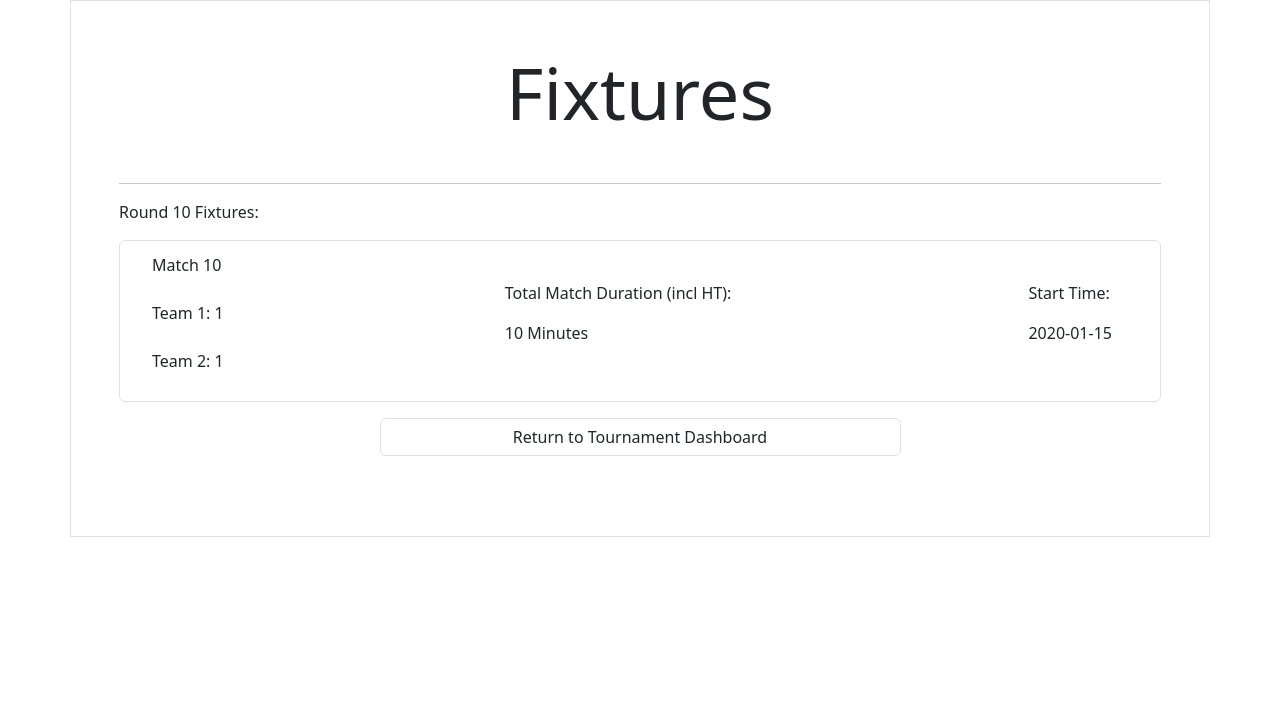
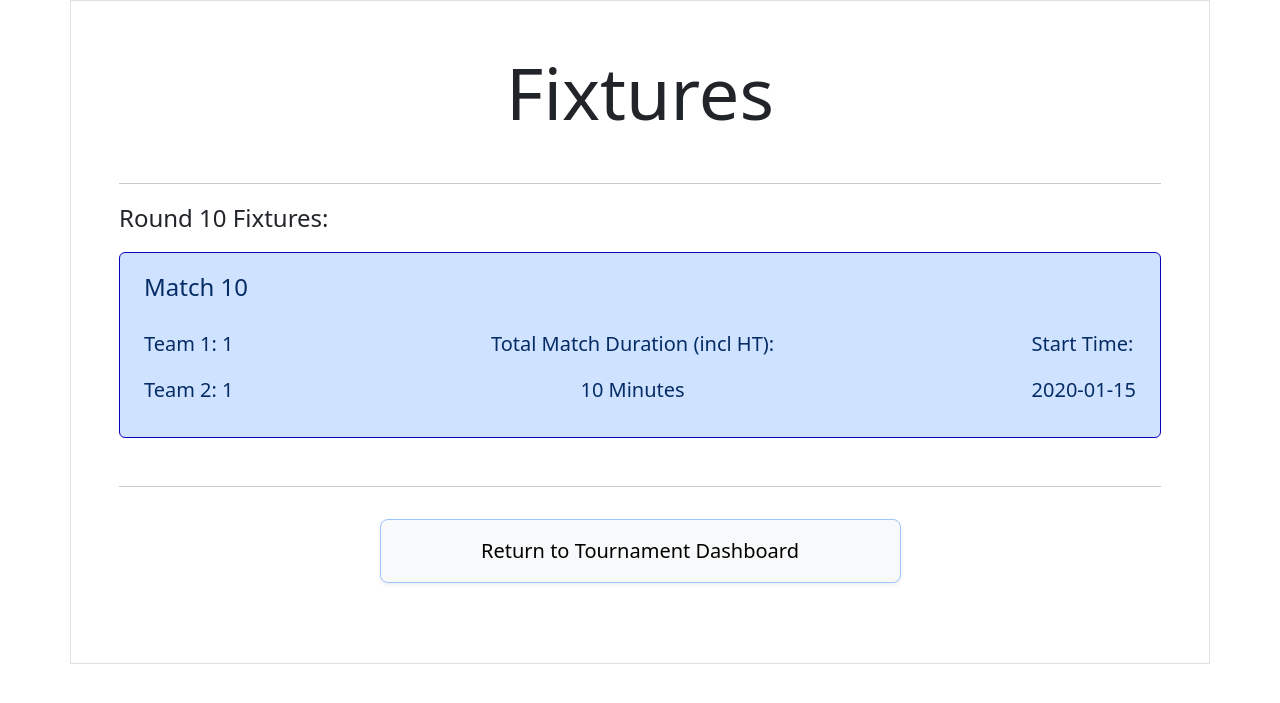
Before and after one commit to Ben-Wright-23/NEA-Project, a Flask app: template templates/fixtures.html in a window 1280 px wide. Shown: the top 703 px of the page. Run offline with Flask 3, Linux system fonts and the light colour scheme; the template is opened without the code that fills it: most values are stand-ins (such as "Sample title", 1, 10 or a date in 2020).

Commit message:
Continued adding the theme to more pages

```diff
--- a/static/styles.css
+++ b/static/styles.css
@@ -49,3 +49,8 @@
     border: 3px solid #04AA6D;
 }
 /* Makes the tournament winner congratulations have a green background and left sided border */
+
+.navyBorder {
+    border: 1px solid #0900b8;
+    /* Gives the applied a navy border */
+}
--- a/templates/creationForm.html
+++ b/templates/creationForm.html
@@ -56,7 +56,7 @@
                     <input style = "width:20px; height:20px;" class="form-check-input" type="radio" id="32" name="numTeams" value="32">
                     <label class="form-check-label fs-5 mx-3" for="32">32</label>
                 </div>
-                <!-- Creates labelled list of options horizontally with margin vertically for users to select one option of how many teams their tournament will contain -->
+                <!-- Creates labelled list of options displayed horizontally with margin vertically for users to select one option of how many teams their tournament will contain -->
                 <!-- Inputs have form check input bootstrap styling and a fixed size of 20px by 20px -->
                 <!-- Labels have form check label bootstrap styling, a larger font to emphasise it and a horizontal margin -->
             </div>
--- a/templates/fixtures.html
+++ b/templates/fixtures.html
@@ -24,77 +24,70 @@
         <!-- Creates a horizontal line to separate the heading form the rest of the page -->
         {% for i in matchScores %}
         <!-- will repeat the contents for every round in matchScores in turn -->
-        <label class = "text-dark mb-3">Round {{i}} Fixtures:</label>
-        <!-- Creates a label for list of fixtures for this round, with this round's number displayed in the label -->
-        <div class = "mb-3">
-            <!-- Creates a division for the list of fixtures for this round -->
-            <ul class="list-group">
-                <!-- Creates an unordered list to contain each match in the round and details of each match, bootstrap list-group class creates simplistic style -->
+        <label class = "form-label fs-4 fw-medium mb-3">Round {{i}} Fixtures:</label>
+        <!-- Labels the fixture list for each round in turn, with the round number displayed, with the form-label bootstrap styling, a larger bolder font to emphasise it and a margin below -->
+        <ul class="list-group mb-5">
+            <!-- Creates an unordered list to contain each match in the round and details of each match, bootstrap list-group class creates simplistic style, also adds a margin below -->
             {% for match in matchScores[i] %}
             <!-- Content repeats for each match in the currently being dealt with round -->
-                <li class="list-group-item">
-                    <!-- Creates the list item for each match in the round in turn, bootstrap list-group-item class creates simplistic style -->
-                    <div style= "display: flex; justify-content: space-between;" class = "mx-3">
+            <li class="list-group-item fs-5 list-group-item-primary navyBorder py-2">
+                <!-- Creates the list item for each match in the round in turn -->
+                <!-- Each match has the list group item bootstrap styling, a larger font size, a light blue background, a navy blue border defined by my styles CSS file and vertical padding within the border -->
+                <div class="mx-2 mt-2">
+                    <p class = "fw-medium fs-4">Match {{match}}</p>
+                    <!-- Displays a label for each match in the round in turn, stating its number in the sequence of matches for this round, has a larger font and is bold -->
+                </div>
+                <div class="d-flex justify-content-between ">
                     <!-- Creates a division for each match in the round in turn, in which each item will be displayed evenly spaced horizontally across the division -->
-                        <div style= "display: flex; justify-content: space-between; flex-direction: column;">
-                            <!-- Creates a division for the teams part of each match in the round in turn's details,
-                                 in which each item will be displayed evenly spaced vertically through the division -->
-                            <div class="my-1">
-                                <p>Match {{match}}</p>
-                                <!-- Displays a label for each match in the round in turn, stating its number in the sequence of matches for this round -->
-                            </div>
-                            {% if matchScores[i][match][1] is string %}
-                            <div class="my-1">
+                    <div class="p-2">
+                        <!-- Creates a division for the teams part of each match in the round in turn's details with padding -->
+                        {% if matchScores[i][match][1] is string or matchScores[i][match][1] == None %}
                             <p>Team 1: {{matchScores[i][match][1]}}</p>
-                                <!-- Displays and labels the first team in each match in the round in turn if the score for this team in the match has not been entered,
+                            <!-- Displays and labels the first team in each match in the round in turn if the score for this team in the match has not been entered or the first team in the match team has not been added yet,
                                  taken from the matchScores stored in the database -->
-                            </div>
                         {% else %}
-                            <div class="my-1">
-                                <p>Team 1: {{matchScores[i][match][1][0]}}</p>
+                            <p>Team 1: {{matchScores[i][match][1][0]}}  </p>
                             <!-- Displays and labels the first team in each match in the round in turn if the score for this team in the match has been entered,
                                  taken from the matchScores stored in the database -->
-                            </div>
                         {% endif %}
                         <!-- If statement ensures the first team name for each match is displayed correctly, no matter if the score has been entered for the match or not -->
-
-                            {% if matchScores[i][match][1] is string %}
-                            <div class="my-1">
+                        {% if matchScores[i][match][2] is string or matchScores[i][match][2] == None %}
                             <p>Team 2: {{matchScores[i][match][2]}}</p>
-                                <!-- Displays and labels the second team in each match in the round in turn if the score for this team in the match has not been entered,
+                            <!-- Displays and labels the second team in each match in the round in turn if the score for this team in the match has not been entered or the second team in the match team has not been added yet,
                                  taken from the matchScores stored in the database -->
-                            </div>
                         {% else %}
-                            <div class="my-1">
                             <p>Team 2: {{matchScores[i][match][2][0]}}</p>
                             <!-- Displays and labels the second team in each match in the round in turn if the score for this team in the match has been entered,
                                  taken from the matchScores stored in the database -->
-                            </div>
                         {% endif %}
                         <!-- If statement ensures the second team name for each match is displayed correctly, no matter if the score has been entered for the match or not -->
                     </div>
-                        <div class="p-3 mt-3">
+                    <div class="p-2">
+                        <!-- Creates a division for the match duration part of each match in the round in turn's details with padding -->
                         <p>Total Match Duration (incl HT): </p>
-                            <p>{{matchDuration}} Minutes </p>
+                        <p class="text-center">{{matchDuration}} Minutes </p>
                         <!-- Displays and labels the match duration of each match for this tournament, in the center of the match division -->
                     </div>
-                        <div class = "p-3 mt-3">
+                    <div class = "p-2">
+                        <!-- Creates a division for the start time part of each match in the round in turn's details with padding -->
                         <p>Start Time:</p>
-                            <p>{{roundStartTimes[i-1]}}</p>
+                        <p class="text-center">{{roundStartTimes[i-1]}}</p>
                         <!-- Displays and labels the start time of each match in each round in turn, on the right of the match division -->
                         <!-- i-1 because the list works from 0 while the rounds in the tournament work from 1 -->
                     </div>
                 </div>
             </li>
             {% endfor %}
-
         </ul>
-        </div>
         {% endfor %}
-
-        <div class = "text-center mb-3">
-            <p><a class = "btn link-dark border mb-3 w-50" href = "/tournamentDashboard">Return to Tournament Dashboard</a></p>
-            <!-- Creates the button to return the user to the tournament dashboard, displayed centrally and below the fixtures list -->
+        <hr>
+        <!-- Seperates the page redirect button from the main section of the page -->
+        <div class="text-center mb-3">
+            <!-- Aligns button centrally with a margin below -->
+            <p><a class = "btn btn-light border-primary-subtle shadow-sm btn-lg w-50 py-3 my-3" href = "/tournamentDashboard">Return to Tournament Dashboard</a></p>
+            <!-- Creates the redirect to tournament dashboard button -->
+            <!-- Button has a very light grey background that becomes darker when hovered over, light blue border, is made large, small shadow below,
+               larger font size, width of 50% of the container and vertical padding and margin -->
         </div>
     </div>
 </body>
--- a/templates/myTournaments.html
+++ b/templates/myTournaments.html
@@ -63,7 +63,7 @@
                 <div>
                     {% if i[3]=="true" %}
                     <form action = "/tournamentDashboardRedirect" method = "post">
-                        <button style="width: 225px;" class = "btn btn-light btn-lg border-primary shadow my-1" name = "tournamentName" value = "{{i[0]}}">Go to tournament</button>
+                        <button style="width: 225px;" class = "btn btn-light btn-lg border-primary shadow my-1" name = "tournamentName" value = "{{i[0]}}">Go to Tournament</button>
                         <!-- If the tournament is active, the go to tournament button is displayed and when clicked will redirect the user to the tournament dashboard -->
                         <!-- The value being set to i[0] makes it so the tournament name of the tournament this button has been selected on can be accessed by the function the form redirects to, using request.form  -->
                         <!-- This means that the user can be redirected to the selected tournament's tournament dashboard -->
```
Also changed, not shown: templates/fixtureInfoInput.html (+44 -21 lines), appData.db. Lines whose indentation alone changed are shown as unchanged.
